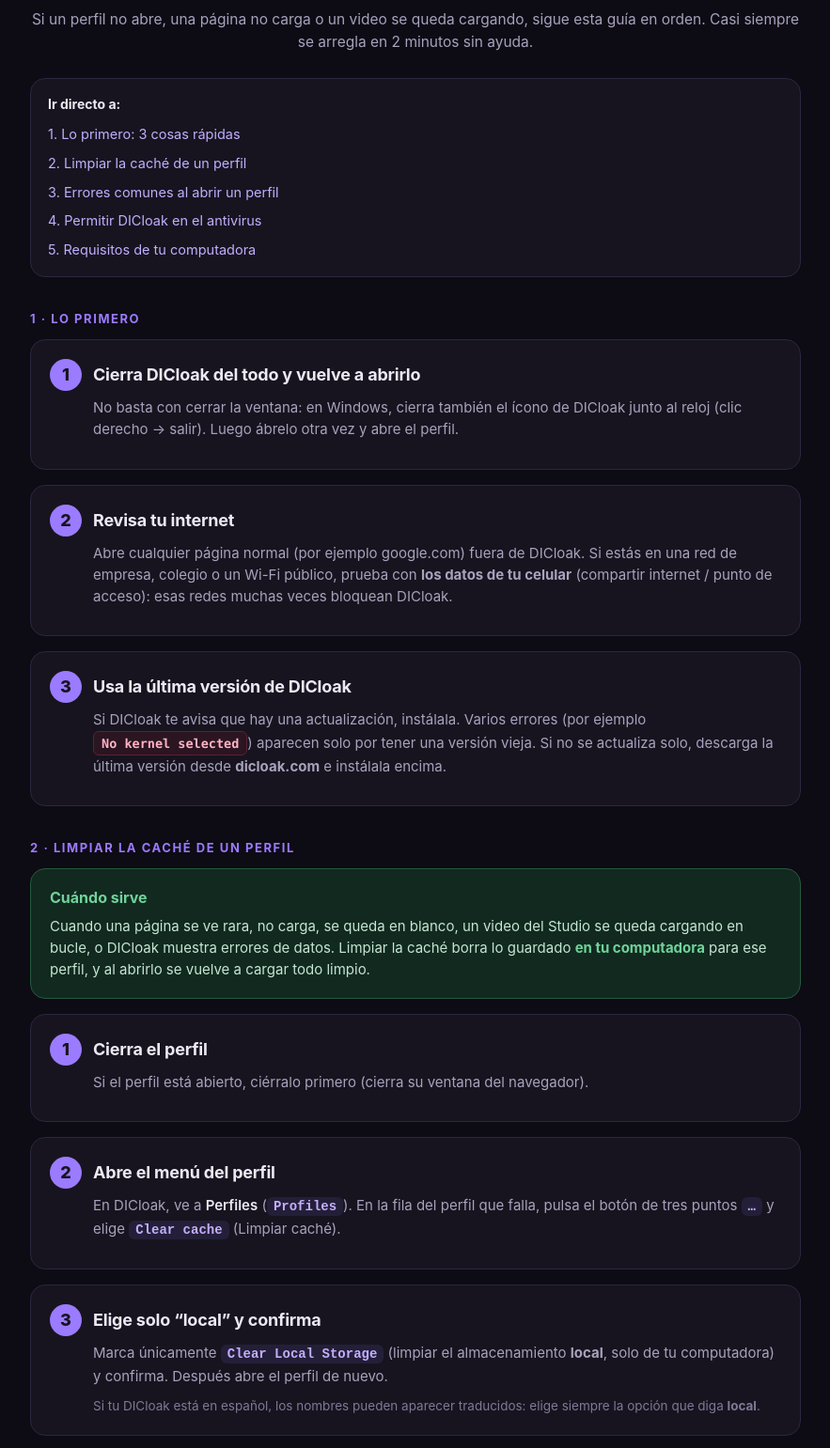
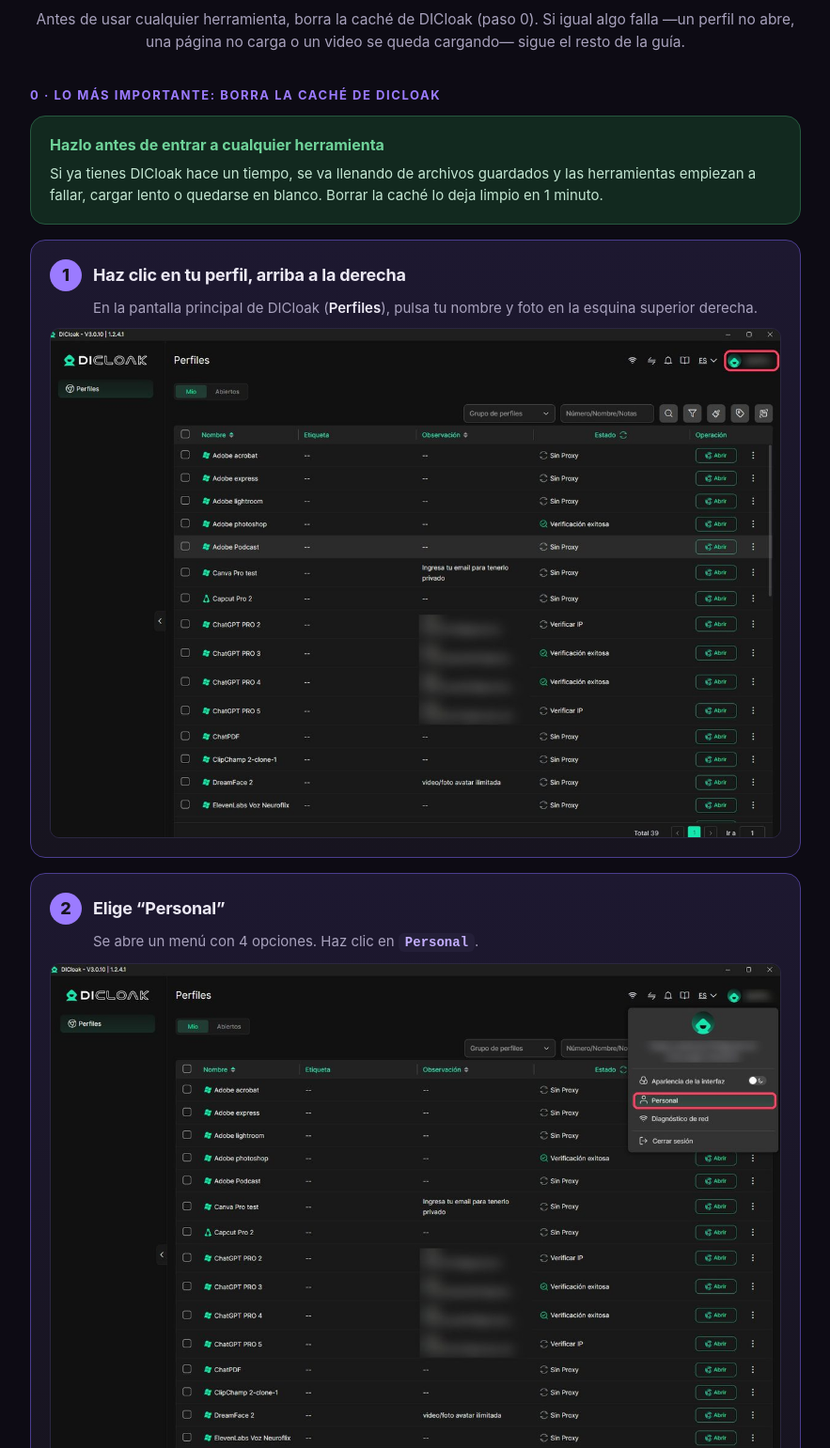
Before and after one commit to Luvvi789/neuroflix.pro, a plain HTML site: page dicloak/index.html in a window 1280 px wide. Shown: the part 93-1634 px from the top of the page at 94% size, without its empty margins (198-1081 px from the left). Drawn offline with Linux system fonts and the light colour scheme.

Commit message:
Dicloak: paso 0 borrar caché al inicio

```diff
--- a/dicloak/index.html
+++ b/dicloak/index.html
@@ -46,6 +46,8 @@ code{background:#241f38;color:#c3aeff;padding:2px 7px;border-radius:6px;font-siz
 footer{text-align:center;color:#5d5873;font-size:12.5px;margin-top:26px}
 footer a{color:#7f7996}
 @media(max-width:560px){h1{font-size:23px}.step{padding:16px}.step>p,.step p.nota{margin-left:0}.step ol,.step ul{margin-left:20px}}
+.step img{width:100%;height:auto;display:block;border-radius:10px;border:1px solid #2b2740;margin-top:4px}
+.destacado{border-color:#4b3d8f;background:linear-gradient(180deg,#1d1830,#17141f)}
 </style>
 </head>
 <body>
@@ -53,21 +55,52 @@ footer a{color:#7f7996}
 <header>
 <div class="kicker">NeuroFlix &middot; Guía rápida</div>
 <h1>DICloak: qué hacer si algo falla</h1>
-<p class="lead">Si un perfil no abre, una página no carga o un video se queda cargando, sigue esta guía en orden. Casi siempre se arregla en 2 minutos sin ayuda.</p>
+<p class="lead">Antes de usar cualquier herramienta, borra la caché de DICloak (paso 0). Si igual algo falla —un perfil no abre, una página no carga o un video se queda cargando— sigue el resto de la guía.</p>
 </header>
+
+<div class="sec" id="borrar-cache">0 · Lo más importante: borra la caché de DICloak</div>
+
+<div class="ok">
+<b>Hazlo antes de entrar a cualquier herramienta</b>
+<p>Si ya tienes DICloak hace un tiempo, se va llenando de archivos guardados y las herramientas empiezan a fallar, cargar lento o quedarse en blanco. Borrar la caché lo deja limpio en 1 minuto.</p>
+</div>
+
+<div class="step destacado">
+<div class="head"><div class="num">1</div><h2>Haz clic en tu perfil, arriba a la derecha</h2></div>
+<p>En la pantalla principal de DICloak (<span class="ruta">Perfiles</span>), pulsa tu nombre y foto en la esquina superior derecha.</p>
+<img alt="Paso 1: en DICloak, hacer clic en el perfil arriba a la derecha" src="/dicloak/cache1.jpg" width="1200" height="837">
+</div>
+
+<div class="step destacado">
+<div class="head"><div class="num">2</div><h2>Elige “Personal”</h2></div>
+<p>Se abre un menú con 4 opciones. Haz clic en <code>Personal</code>.</p>
+<img alt="Paso 2: en el menú del perfil, hacer clic en Personal" src="/dicloak/cache2.jpg" width="1200" height="842">
+</div>
+
+<div class="step destacado">
+<div class="head"><div class="num">3</div><h2>Pulsa “Eliminar toda la caché del entorno”</h2></div>
+<p>En la sección <span class="ruta">Caché del entorno</span>, pulsa el botón <code>Eliminar toda la caché del entorno</code> y confirma si te lo pide.</p>
+<img alt="Paso 3: pulsar el botón Eliminar toda la caché del entorno" src="/dicloak/cache3.jpg" width="1200" height="855">
+</div>
+
+<div class="step destacado">
+<div class="head"><div class="num">4</div><h2>Reinicia DICloak y entra a la herramienta</h2></div>
+<p>Cierra DICloak del todo (en Windows, también el ícono junto al reloj: clic derecho &rarr; salir), vuelve a abrirlo y entra a la herramienta que necesites. Listo.</p>
+</div>
 
 <nav class="indice" aria-label="Contenido">
 <b>Ir directo a:</b>
 <ul>
-<li><a href="#basico">1. Lo primero: 3 cosas rápidas</a></li>
-<li><a href="#cache">2. Limpiar la caché de un perfil</a></li>
+<li><a href="#borrar-cache">0. Borrar la caché de DICloak (hazlo primero)</a></li>
+<li><a href="#basico">1. Si algo falla: 3 cosas rápidas</a></li>
+<li><a href="#cache">2. Limpiar la caché de un solo perfil</a></li>
 <li><a href="#errores">3. Errores comunes al abrir un perfil</a></li>
 <li><a href="#antivirus">4. Permitir DICloak en el antivirus</a></li>
 <li><a href="#requisitos">5. Requisitos de tu computadora</a></li>
 </ul>
 </nav>
 
-<div class="sec" id="basico">1 · Lo primero</div>
+<div class="sec" id="basico">1 · Si algo falla: lo primero</div>
 
 <div class="step">
 <div class="head"><div class="num">1</div><h2>Cierra DICloak del todo y vuelve a abrirlo</h2></div>
@@ -84,7 +117,7 @@ footer a{color:#7f7996}
 <p>Si DICloak te avisa que hay una actualización, instálala. Varios errores (por ejemplo <span class="err">No kernel selected</span>) aparecen solo por tener una versión vieja. Si no se actualiza solo, descarga la última versión desde <b>dicloak.com</b> e instálala encima.</p>
 </div>
 
-<div class="sec" id="cache">2 · Limpiar la caché de un perfil</div>
+<div class="sec" id="cache">2 · Limpiar la caché de un solo perfil</div>
 
 <div class="ok">
 <b>Cuándo sirve</b>
```
Also changed, not shown: dicloak/cache1.jpg (added), dicloak/cache2.jpg (added), dicloak/cache3.jpg (added).
